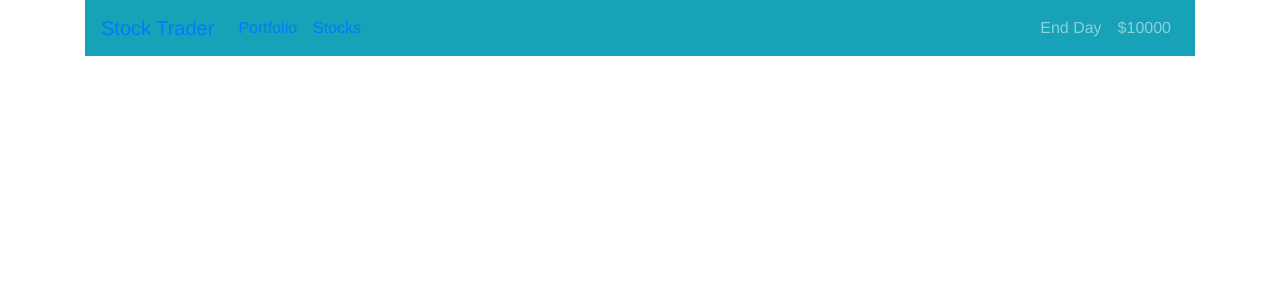
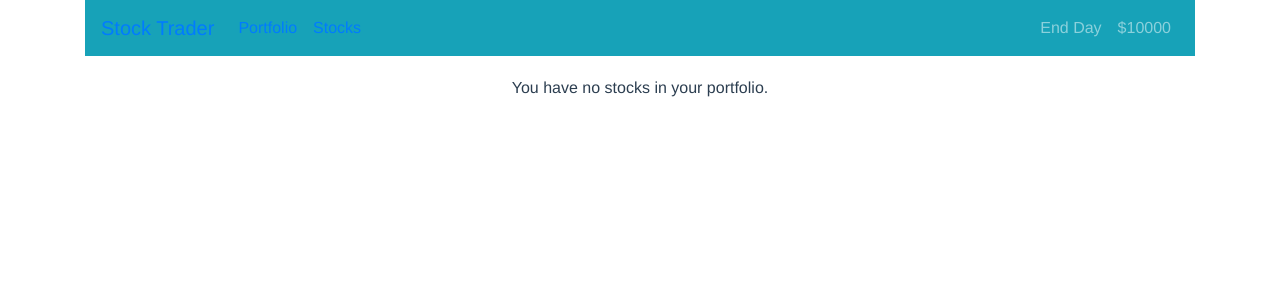
Before and after one commit to kenoflee/vue-stock-trader, a Vue app: page /#/portfolio in a window 1280 px wide. Shown: the top 300 px of the page. Built offline with nearby package versions, Linux system fonts and the light colour scheme.

Commit message:
message for empty portfolio page

```diff
--- a/src/components/Portfolio.vue
+++ b/src/components/Portfolio.vue
@@ -1,11 +1,12 @@
 <template>
-    <div class="Component">
+    <div class="Component" v-if="this.$store.state.portfolio.length > 0">
         <Stock
             v-for="stock in this.$store.state.portfolio"
             :key="stock.name" type="sell"
             :name="stock.name"
             :price="stock.price"/>
     </div>
+    <p v-else>You have no stocks in your portfolio.</p>
 </template>
 
 <script>
```
